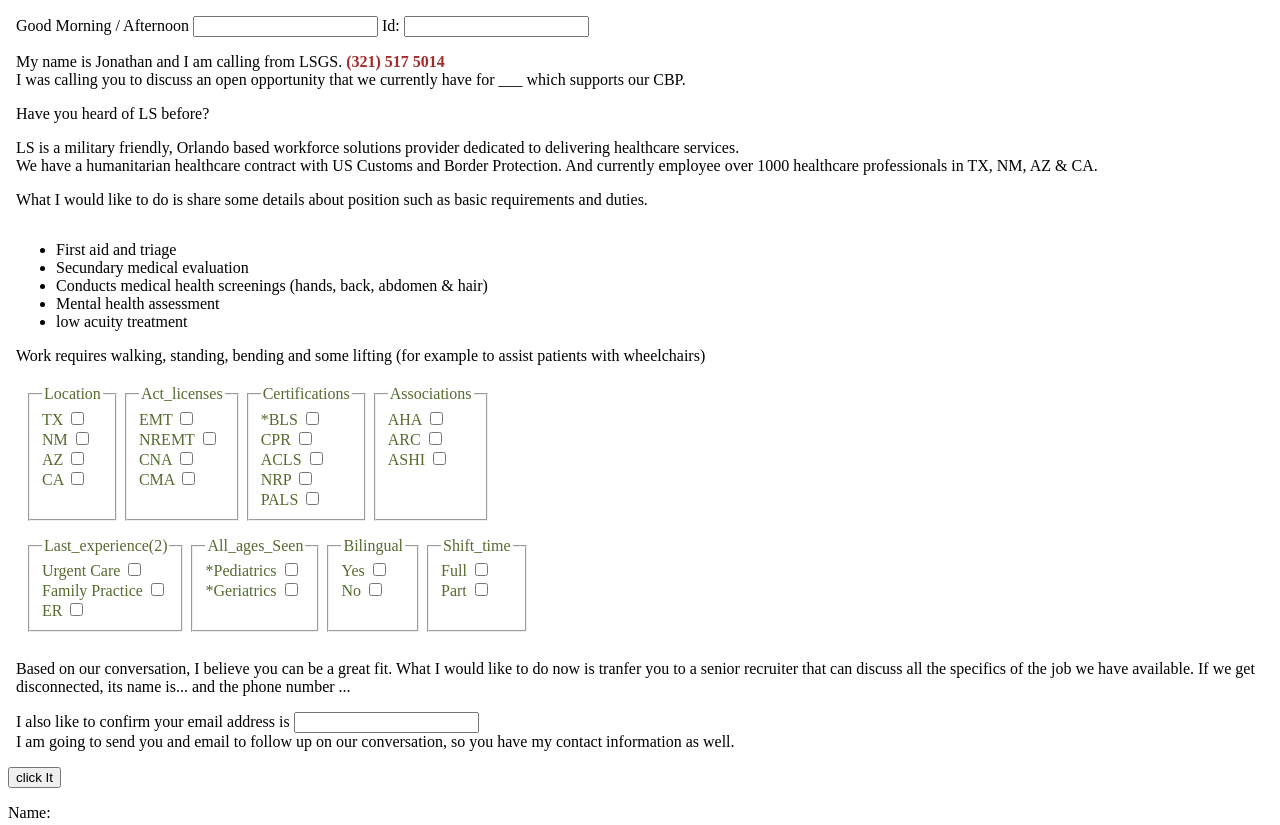
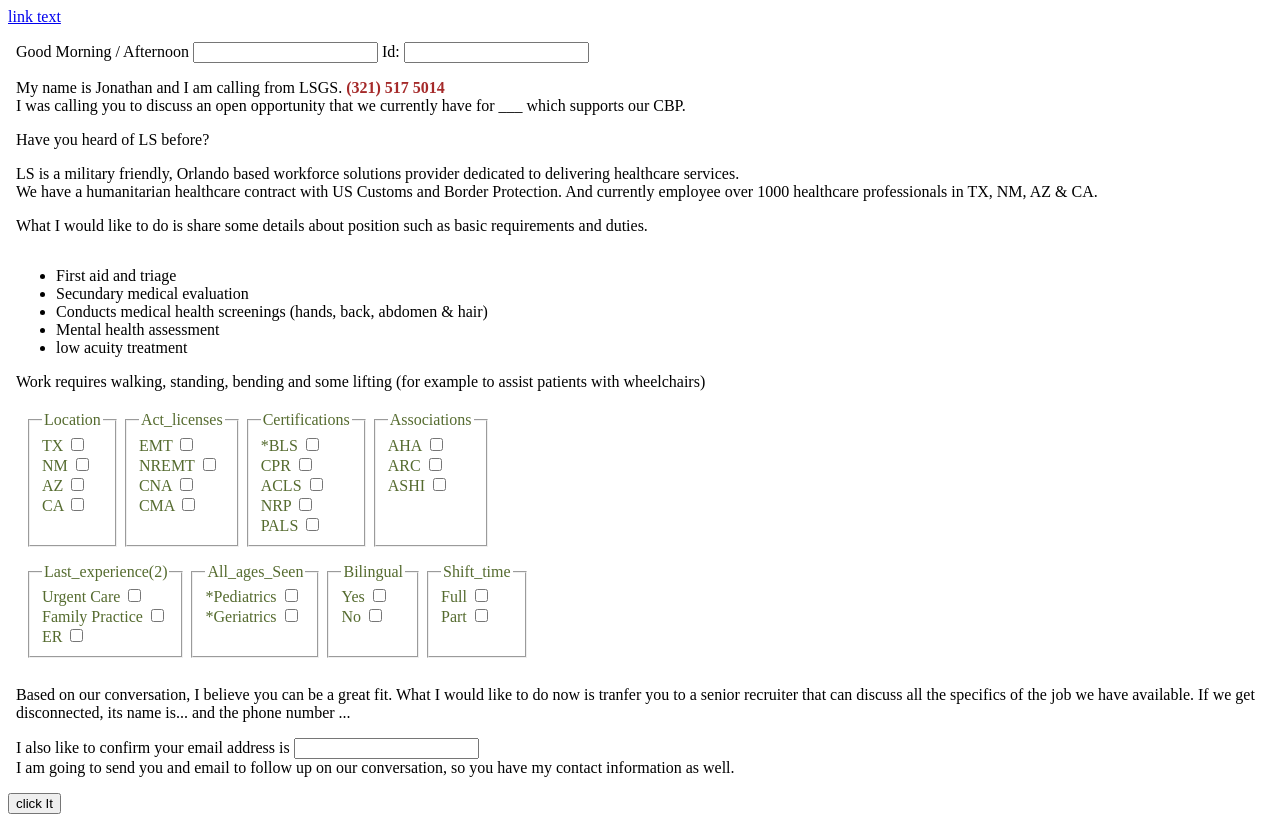
Before and after one commit to Jonathan-Robles/checklist, a plain HTML site: page index.html in a window 1280 px wide. Shown: the top 825 px of the page. Drawn offline with Linux system fonts and the light colour scheme.

Commit message:
Update index.html

```diff
--- a/index.html
+++ b/index.html
@@ -36,6 +36,7 @@
 </head>
 
 <body>
+    <a href="healthcare_glosary.html" target="_blank">link text</a>
 
     <div>
         <p>Good Morning / Afternoon <input type="text" id="name_1"> Id: <input type="text" id="id_1"></p>
```
